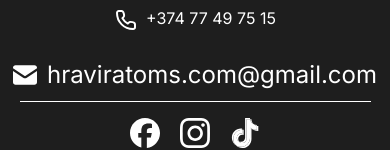
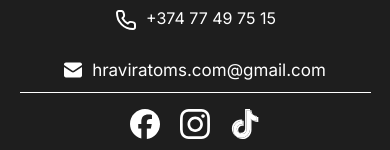
Before and after one commit to VaheHovakimyan/hraviratoms-client, a React (Create React App) app: page / in a window 390 px wide. Shown: the part 2888-3038 px from the top of the page. Built offline with nearby package versions, Linux system fonts and the light colour scheme; no server answers; a web font is replaced by a local one.

Commit message:
fixed mail_hraviratoms file

```diff
--- a/src/components/contact-owner/ContactOwnerForm.scss
+++ b/src/components/contact-owner/ContactOwnerForm.scss
@@ -124,6 +124,7 @@
         font-size: 20px;
         line-height: 23px;
         align-items: center;
+        cursor: pointer;
       }
     }
   }
--- a/src/components/footer/Footer.scss
+++ b/src/components/footer/Footer.scss
@@ -46,7 +46,17 @@
     font-weight: 400;
     font-size: 24px;
   }
+  @media only screen and (max-width: 500px){
+    .mail_hraviratoms{
+      width: 100%;
+      font-size: 17px;
+  }
 
+  .mail_icon{
+    width: 18px;
+    height: 18px;
+   }
+  }
   .footer_divider {
     width: 90%;
     height: 1px;
--- a/src/components/footer/Footer.tsx
+++ b/src/components/footer/Footer.tsx
@@ -31,7 +31,7 @@ const Footer: FC = () => {
       </div>
 
       <div className="mail_hraviratoms">
-        <img src={footer_mail} alt="" width="24px" height="24px" />
+        <img src={footer_mail} alt="" width="24px" height="24px" className="mail_icon"/>
         <span>hraviratoms.com@gmail.com</span>
       </div>
 
```
